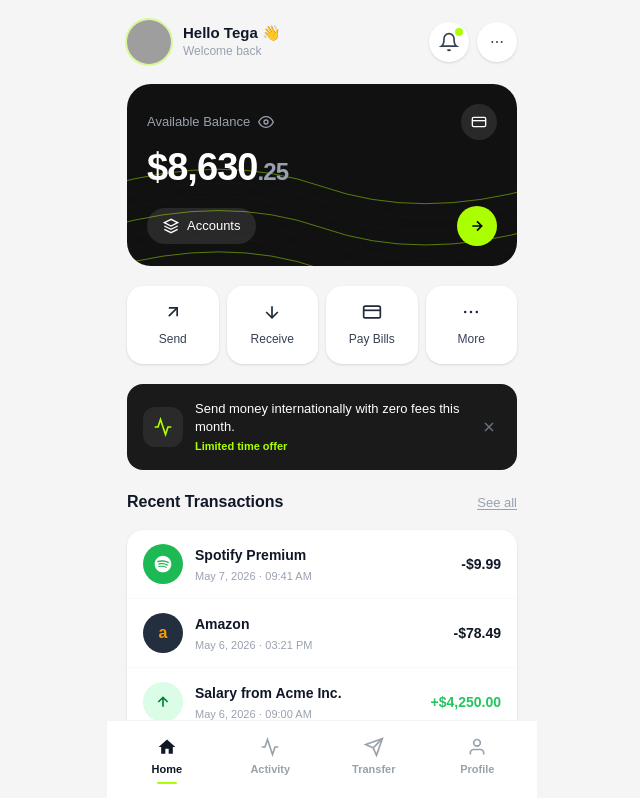
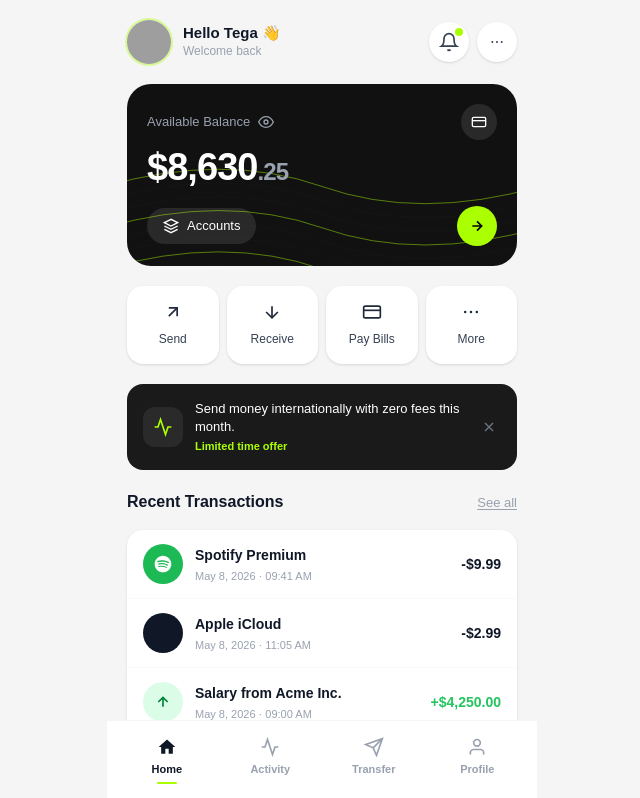
Before and after one commit to timiajeojo/river-send, a Next.js app: page /dashboard in a window 1280 px wide. Shown: the top 798 px of the page, without its empty margins (318-958 px from the left). Built offline with nearby package versions, Linux system fonts and the light colour scheme; grey boxes are pictures that could not be loaded.

Commit message:
fix dashboardData add category to all transactions

```diff
--- a/components/dashboard/dashboardData.tsx
+++ b/components/dashboard/dashboardData.tsx
@@ -2,7 +2,7 @@
 import type { ReactNode } from "react";
 import type { Transaction, QuickAction, NavTab } from "@/types";
 
-// ── Date helpers ────────────────────────────────────────────
+// ── Date helpers ─────────────────────────────────────────────
 export function formatDate(daysAgo: number): string {
   const d = new Date();
   d.setDate(d.getDate() - daysAgo);
@@ -17,50 +17,145 @@
   return `${String(h).padStart(2, "0")}:${String(m).padStart(2, "0")} ${ampm}`;
 }
 
-// ── Transactions ────────────────────────────────────────────
+// ── All transactions ─────────────────────────────────────────
 export const transactions: Transaction[] = [
+  // TODAY
   {
     id: 1,
     name: "Spotify Premium",
-    date: formatDate(1),
+    date: formatDate(0),
     time: formatTime(9, 41, "AM"),
     amount: "-$9.99",
     positive: false,
     bg: "bg-[#1DB954]",
     logo: "spotify",
+    category: "subscriptions",
   },
   {
     id: 2,
+    name: "Apple iCloud",
+    date: formatDate(0),
+    time: formatTime(11, 5, "AM"),
+    amount: "-$2.99",
+    positive: false,
+    bg: "bg-gray-900",
+    logo: "apple",
+    category: "subscriptions",
+  },
+  {
+    id: 3,
+    name: "Salary from Acme Inc.",
+    date: formatDate(0),
+    time: formatTime(9, 0, "AM"),
+    amount: "+$4,250.00",
+    positive: true,
+    bg: "bg-green-100",
+    category: "transfers",
+  },
+
+  // YESTERDAY
+  {
+    id: 4,
     name: "Amazon",
-    date: formatDate(2),
+    date: formatDate(1),
     time: formatTime(3, 21, "PM"),
     amount: "-$78.49",
     positive: false,
     bg: "bg-[#232F3E]",
     logo: "amazon",
+    category: "payments",
   },
   {
-    id: 3,
-    name: "Salary from Acme Inc.",
-    date: formatDate(2),
-    time: formatTime(9, 0, "AM"),
-    amount: "+$4,250.00",
-    positive: true,
-    bg: "bg-green-100",
-  },
-  {
-    id: 4,
+    id: 5,
     name: "Netflix",
-    date: formatDate(3),
+    date: formatDate(1),
     time: formatTime(8, 16, "PM"),
     amount: "-$15.49",
     positive: false,
     bg: "bg-[#E50914]",
     logo: "netflix",
+    category: "subscriptions",
+  },
+  {
+    id: 6,
+    name: "YouTube Premium",
+    date: formatDate(1),
+    time: formatTime(10, 0, "AM"),
+    amount: "-$13.99",
+    positive: false,
+    bg: "bg-[#FF0000]",
+    logo: "youtube",
+    category: "subscriptions",
+  },
+  {
+    id: 7,
+    name: "Bank Transfer",
+    date: formatDate(1),
+    time: formatTime(2, 45, "PM"),
+    amount: "+$500.00",
+    positive: true,
+    bg: "bg-blue-100",
+    category: "transfers",
+  },
+
+  // 2 DAYS AGO
+  {
+    id: 8,
+    name: "Uber",
+    date: formatDate(2),
+    time: formatTime(7, 30, "PM"),
+    amount: "-$24.50",
+    positive: false,
+    bg: "bg-gray-900",
+    logo: "uber",
+    category: "payments",
+  },
+  {
+    id: 9,
+    name: "Electric Bill",
+    date: formatDate(2),
+    time: formatTime(10, 0, "AM"),
+    amount: "-$120.00",
+    positive: false,
+    bg: "bg-yellow-100",
+    category: "payments",
+  },
+  {
+    id: 10,
+    name: "Freelance Payment",
+    date: formatDate(2),
+    time: formatTime(4, 15, "PM"),
+    amount: "+$800.00",
+    positive: true,
+    bg: "bg-green-100",
+    category: "transfers",
+  },
+
+  // 3 DAYS AGO
+  {
+    id: 11,
+    name: "Amazon Prime",
+    date: formatDate(3),
+    time: formatTime(9, 0, "AM"),
+    amount: "-$14.99",
+    positive: false,
+    bg: "bg-[#232F3E]",
+    logo: "amazon",
+    category: "subscriptions",
+  },
+  {
+    id: 12,
+    name: "Internet Bill",
+    date: formatDate(3),
+    time: formatTime(11, 0, "AM"),
+    amount: "-$59.99",
+    positive: false,
+    bg: "bg-blue-200",
+    category: "payments",
   },
 ];
 
-// ── Quick actions ───────────────────────────────────────────
+// ── Quick actions ────────────────────────────────────────────
 export const quickActions: QuickAction[] = [
   {
     label: "Send",
@@ -101,7 +196,7 @@
   },
 ];
 
-// ── Nav tabs ────────────────────────────────────────────────
+// ── Nav tabs ─────────────────────────────────────────────────
 export const navTabs: NavTab[] = [
   {
     id: "home",
```
